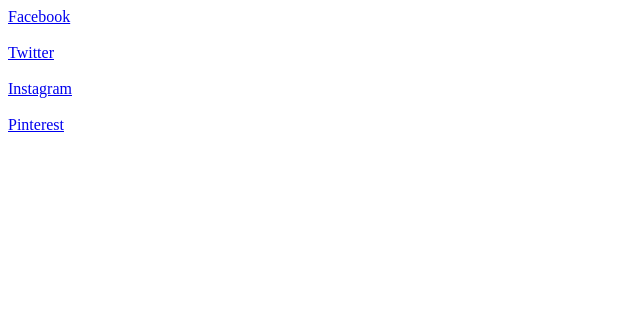
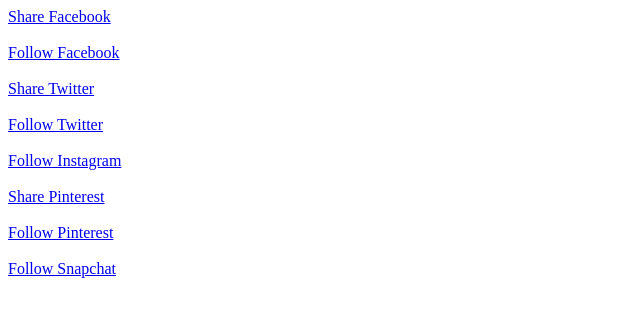
Before and after one commit to beholdenon/social-plugin, a website: page src/html/index.html in a window 1280 px wide. Shown: the whole page, without its empty margins (0-640 px from the left). Drawn offline with Linux system fonts and the light colour scheme; files that its build step writes are made by us from their sources.

Commit message:
Added snapchat and follow attr option

```diff
--- a/src/html/index.html
+++ b/src/html/index.html
@@ -7,13 +7,21 @@
 </head>
 
 <body>
-    <a href="#" social="share-fb">Facebook</a>
+    <a href="#" social="share-fb">Share Facebook</a>
     <br><br>
-    <a href="#" social="share-twitter">Twitter</a>
+    <a href="#" social="follow-fb">Follow Facebook</a>
     <br><br>
-    <a href="#" social="share-instagram">Instagram</a>
+    <a href="#" social="share-twitter">Share Twitter</a>
     <br><br>
-    <a href="#" social="share-pinterest">Pinterest</a>
+    <a href="#" social="follow-twitter">Follow Twitter</a>
+    <br><br>
+    <a href="#" social="follow-instagram">Follow Instagram</a>
+    <br><br>
+    <a href="#" social="share-pinterest">Share Pinterest</a>
+    <br><br>
+    <a href="#" social="follow-pinterest">Follow Pinterest</a>
+    <br><br>
+    <a href="#" social="follow-snapchat">Follow Snapchat</a>
 
 
     <script src="js/social_plugin.js"></script>
--- a/src/js/social_plugin.js
+++ b/src/js/social_plugin.js
@@ -6,6 +6,13 @@
     var options = {
         // defeault cat id
         shareURL: 'http://' + window.location.host + window.location.pathname,
+        follow_urls: {
+            facebook: "https://www.facebook.com/Bloomingdales",
+            twitter: "https://twitter.com/BLOOMINGDALES",
+            pinterest: "https://www.pinterest.com/bloomingdales/",
+            instagram: "https://www.instagram.com/bloomingdales/",
+            snapchat: "https://www.snapchat.com/add/bloomingdales"
+        },
         facebook: {
             title: "",
             description: ""
@@ -16,9 +23,6 @@
         pinterest: {
             title: "",
             image: ""
-        },
-        instagram: {
-            url: "https://www.instagram.com/bloomingdales/"
         }
     };
 
@@ -35,6 +39,7 @@
         initTwitter();
         initPinterest();
         initInstagram();
+        initSnapchat();
     }
     function initFacebook() {
         var url = 'https://www.facebook.com/sharer/sharer.php';
@@ -48,6 +53,14 @@
         forEach(el, function (index, value) {
             value.setAttribute("href", url);
         });
+
+        // get elements with social attribute value
+        el = document.querySelectorAll('[social="follow-fb"]');
+
+        // loop through elements and set the href attribute
+        forEach(el, function (index, value) {
+            value.setAttribute("href", options.follow_urls.facebook);
+        });
     }
     function initTwitter() {
         var url = 'http://twitter.com/intent/tweet?source=webclient&text=';
@@ -60,6 +73,14 @@
         // loop through elements and set the href attribute
         forEach(el, function (index, value) {
             value.setAttribute("href", url);
+        });
+
+        // get elements with social attribute value
+        el = document.querySelectorAll('[social="follow-twitter"]');
+
+        // loop through elements and set the href attribute
+        forEach(el, function (index, value) {
+            value.setAttribute("href", options.follow_urls.twitter);
         });
 
     }
@@ -77,16 +98,33 @@
             value.setAttribute("href", url);
         });
 
+        // get elements with social attribute value
+        el = document.querySelectorAll('[social="follow-pinterest"]');
+
+        // loop through elements and set the href attribute
+        forEach(el, function (index, value) {
+            value.setAttribute("href", options.follow_urls.pinterest);
+        });
+
     }
     function initInstagram() {
         // get elements with social attribute value
-        var el = document.querySelectorAll('[social="share-instagram"]');
+        var el = document.querySelectorAll('[social="follow-instagram"]');
 
         // loop through elements and add a click event listener
         forEach(el, function (index, value) {
             value.addEventListener("click", function(e){
-                popup(e, options.instagram.url);
+                popup(e, options.follow_urls.instagram);
             });
+        });
+    }
+    function initSnapchat() {
+        // get elements with social attribute value
+        var el = document.querySelectorAll('[social="follow-snapchat"]');
+
+        // loop through elements and set the href attribute
+        forEach(el, function (index, value) {
+            value.setAttribute("href", options.follow_urls.snapchat);
         });
     }
 
```
Also changed, not shown: dist/index.html, dist/js/social_plugin-min.js, dist/js/social_plugin.js.
